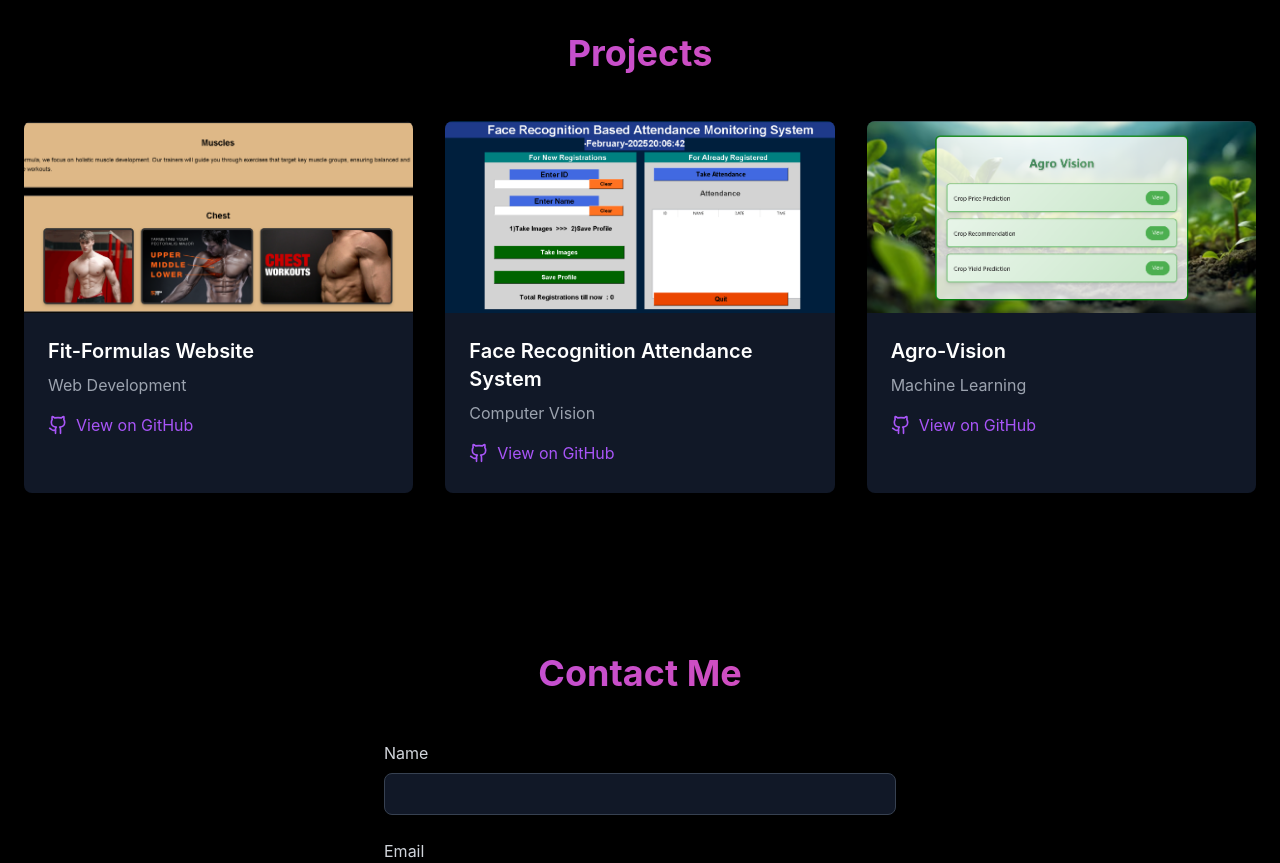
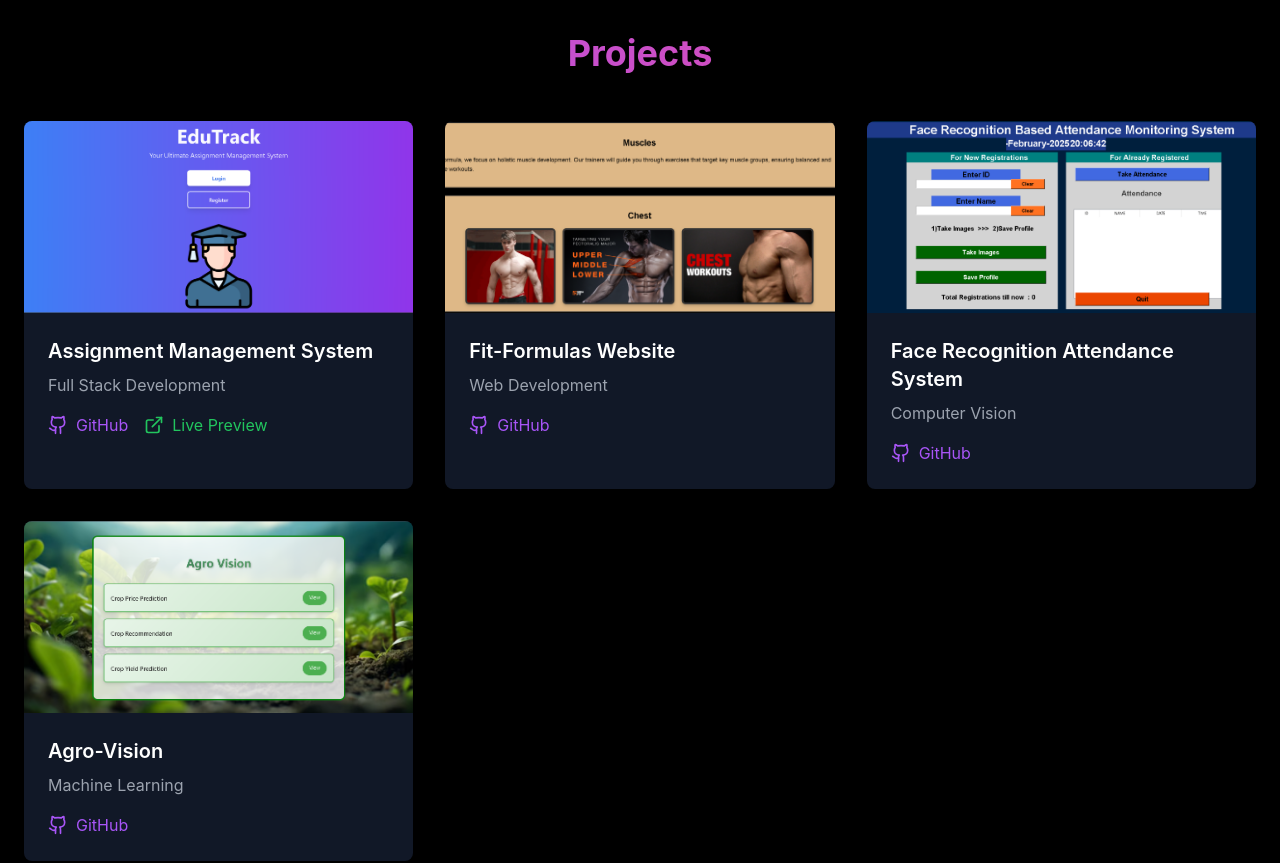
Before and after one commit to saivenkatesh304/PortFolio, a React (Vite) app: page / in a window 1280 px wide. Shown: the part 5100-5963 px from the top of the page. Built offline with nearby package versions, Linux system fonts and the light colour scheme.

Commit message:
Added a project

```diff
--- a/src/components/Projects.tsx
+++ b/src/components/Projects.tsx
@@ -1,32 +1,41 @@
 import React, { useState } from 'react';
 import { motion, AnimatePresence } from 'framer-motion';
-import { Github } from 'lucide-react';
+import { GithubIcon, ExternalLink } from 'lucide-react';
 
 // Import images
-import gym1 from './gym1.png'; // Adjust the path as needed
-import face from './face.png'; // Adjust the path as needed
-import agro from './Agro.png'; // Adjust the path as needed
+import gym1 from './gym1.png';
+import face from './face.png';
+import agro from './Agro.png';
+import assignment from './assignment.png';
 
 const projects = [
+  {
+    title: "Assignment Management System",
+    category: "Full Stack Development",
+    description: "Developed a web-based platform for managing assignments, submissions, and grading using React and Firebase. Implemented role-based access control for students and teachers, with features like assignment creation, submission tracking, and automated email notifications using SendGrid.",
+    image: assignment,
+    github: "https://github.com/saivenkatesh304/Assignment_Management_System",
+    livePreview: "https://assignment-system-ba971.web.app" // Change to actual URL
+  },
   {
     title: "Fit-Formulas Website",
     category: "Web Development",
     description: "Developed a fitness website offering workout plans, user registration, and login functionality. Created responsive web pages with HTML, CSS, and JavaScript, enhancing user experience and engagement.",
-    image: gym1, // Use the imported image
+    image: gym1,
     github: "https://github.com/saivenkatesh304/Fit-Formulas"
   },
   {
     title: "Face Recognition Attendance System",
     category: "Computer Vision",
-    description: "Developed a solution that automates attendance tracking using facial recognition technology. It captures and processes facial images to identify individuals and mark their attendance in real time. This system enhances security, eliminates proxy attendance, and reduces manual errors",
-    image: face, // Use the imported image
+    description: "Developed a solution that automates attendance tracking using facial recognition technology. It captures and processes facial images to identify individuals and mark their attendance in real time. This system enhances security, eliminates proxy attendance, and reduces manual errors.",
+    image: face,
     github: "https://github.com/saivenkatesh304/Face-Recognition-Attendance-System.git"
   },
   {
     title: "Agro-Vision",
     category: "Machine Learning",
-    description: "Built a solution for real-time crop prediction, crop recommendation, and yield prediction using machine learning models. Implemented using Python, Flask, NumPy, and pickle for data handling and model storage",
-    image: agro, // Use the imported image
+    description: "Built a solution for real-time crop prediction, crop recommendation, and yield prediction using machine learning models. Implemented using Python, Flask, NumPy, and pickle for data handling and model storage.",
+    image: agro,
     github: "https://github.com/saivenkatesh304/Agro_Vision"
   }
 ];
@@ -52,22 +61,35 @@ const Projects = () => {
               className="bg-gray-900 rounded-lg overflow-hidden cursor-pointer"
             >
               <img
-                src={project.image} // Use the imported image
+                src={project.image}
                 alt={project.title}
                 className="w-full h-48 object-cover"
               />
               <div className="p-6">
                 <h3 className="text-xl font-semibold mb-2 text-white">{project.title}</h3>
                 <p className="text-gray-400 mb-4">{project.category}</p>
+                <div className="flex gap-4">
                   <a
                     href={project.github}
                     target="_blank"
                     rel="noopener noreferrer"
                     className="inline-flex items-center text-purple-500 hover:text-purple-400"
                   >
-                  <Github className="w-5 h-5 mr-2" />
-                  View on GitHub
+                    <GithubIcon className="w-5 h-5 mr-2" />
+                    GitHub
                   </a>
+                  {project.livePreview && (
+                    <a
+                      href={project.livePreview}
+                      target="_blank"
+                      rel="noopener noreferrer"
+                      className="inline-flex items-center text-green-500 hover:text-green-400"
+                    >
+                      <ExternalLink className="w-5 h-5 mr-2" />
+                      Live Preview
+                    </a>
+                  )}
+                </div>
               </div>
             </motion.div>
           ))}
@@ -90,7 +112,7 @@ const Projects = () => {
                 className="bg-gray-900 p-8 rounded-lg max-w-2xl w-full"
               >
                 <img
-                  src={selectedProject.image} // Use the imported image
+                  src={selectedProject.image}
                   alt={selectedProject.title}
                   className="w-full h-64 object-cover rounded-lg mb-6"
                 />
@@ -98,15 +120,28 @@ const Projects = () => {
                 <p className="text-gray-400 mb-6">{selectedProject.description}</p>
                 <div className="flex justify-between items-center">
                   <span className="text-purple-500">{selectedProject.category}</span>
+                  <div className="flex gap-4">
                     <a
                       href={selectedProject.github}
                       target="_blank"
                       rel="noopener noreferrer"
                       className="inline-flex items-center bg-purple-500 text-white px-4 py-2 rounded-lg hover:bg-purple-600 transition-colors"
                     >
-                    <Github className="w-5 h-5 mr-2" />
-                    View Project
+                      <GithubIcon className="w-5 h-5 mr-2" />
+                      GitHub
                     </a>
+                    {selectedProject.livePreview && (
+                      <a
+                        href={selectedProject.livePreview}
+                        target="_blank"
+                        rel="noopener noreferrer"
+                        className="inline-flex items-center bg-green-500 text-white px-4 py-2 rounded-lg hover:bg-green-600 transition-colors"
+                      >
+                        <ExternalLink className="w-5 h-5 mr-2" />
+                        Live Preview
+                      </a>
+                    )}
+                  </div>
                 </div>
               </motion.div>
             </motion.div>
```
Also changed, not shown: src/components/assignment.png (added). Lines whose indentation alone changed are shown as unchanged.
